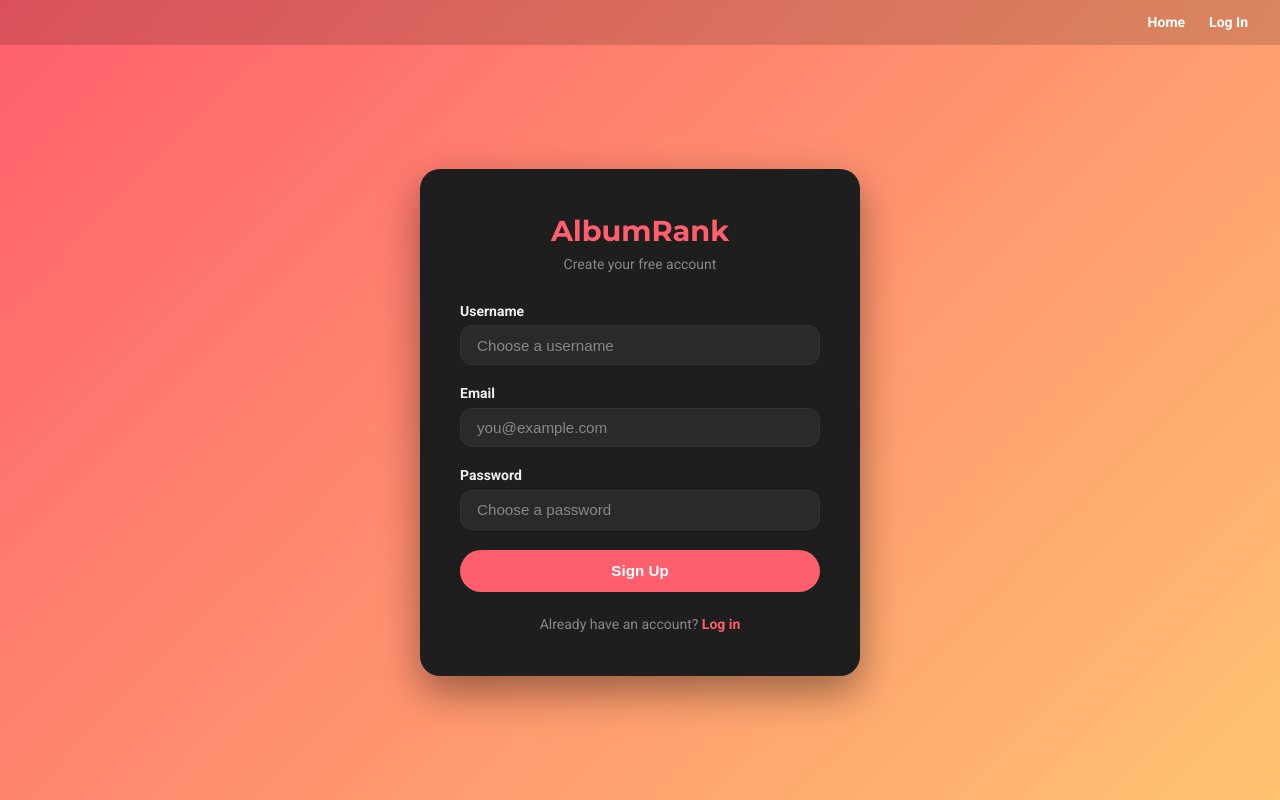
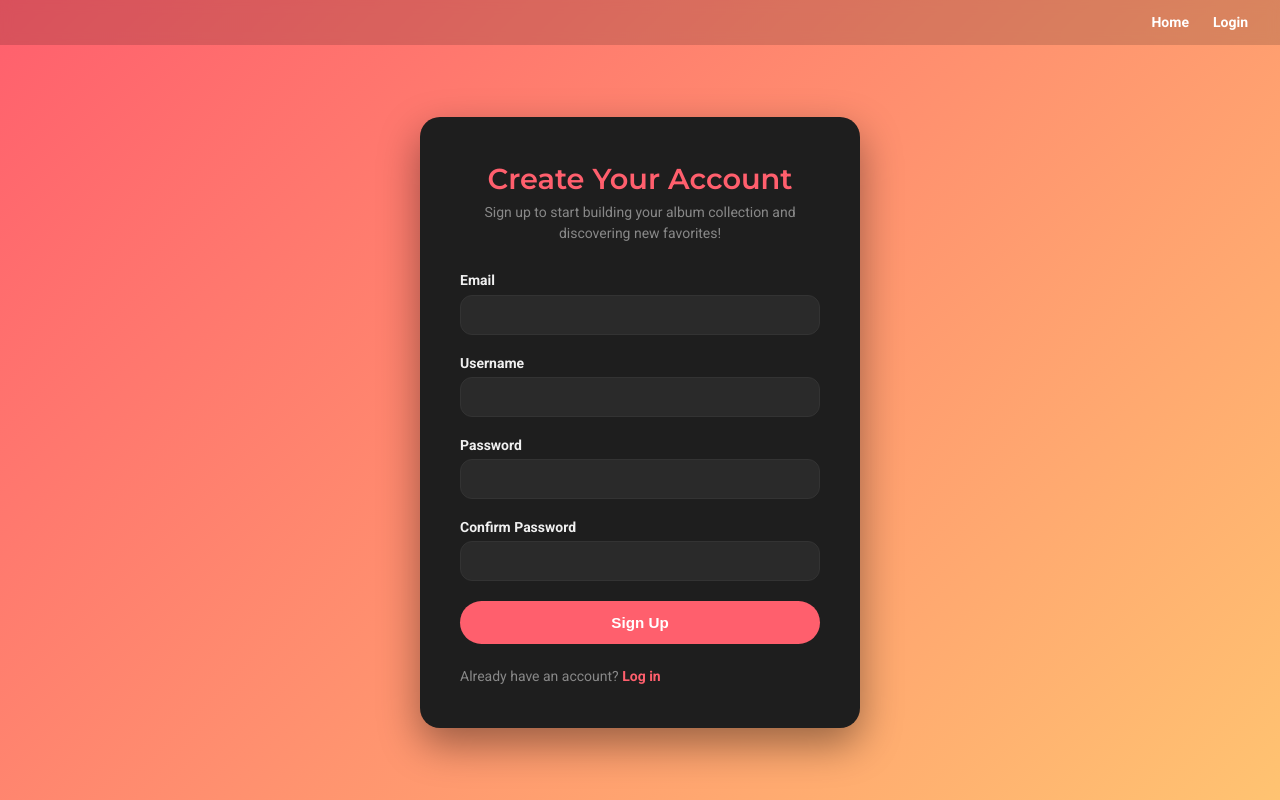
Before and after one commit to NYTLAIT/ACS-2930-Album-Platform, a Flask app: page /signup in a window 1280 px wide. Run offline with Flask 3, Linux system fonts and the light colour scheme.

```diff
--- a/config.py
+++ b/config.py
@@ -12,6 +12,8 @@ class DevelopmentConfig(Config):
     """Development configuration"""
     SQLALCHEMY_DATABASE_URI = os.getenv("DATABASE_URL", "sqlite:///album_platform.db")
     DEBUG = True
+    # Im hell not dealign with csrf
+    WTF_CSRF_ENABLED = False
 
 class ProductionConfig(Config):
     """Production configuration"""
--- a/ecouter.py
+++ b/ecouter.py
@@ -22,6 +22,7 @@ from datetime import datetime, timedelta
 import spotipy
 from flask import Flask, flash, jsonify, redirect, render_template, request, url_for
 from flask_login import LoginManager, current_user, login_required, login_user, logout_user
+from flask_wtf import CSRFProtect
 
 from spotipy.oauth2 import SpotifyClientCredentials
 from sqlalchemy import func
@@ -47,6 +48,11 @@ load_dotenv()
 def create_app(config_class=DevelopmentConfig):
     app = Flask(__name__)
     app.config.from_object(config_class)
+
+    # ── Initialize CSRF ─────────────────────────────
+    csrf = CSRFProtect(app)
+    if not app.config.get("WTF_CSRF_ENABLED", True):
+        csrf._disable_on_request = True
 
     # ── Database ──────────────────────────────────────────────
     init_db(app)
@@ -842,7 +848,7 @@ def create_app(config_class=DevelopmentConfig):
 
         if query:
             try:
-                results = app.spotify.search(q=query, type="album", limit=12)
+                results = app.spotify.search(q=query, type="album", limit=10)
                 for item in results.get("albums", {}).get("items", []):
                     albums.append({
                         "spotify_id":   item.get("id", ""),
@@ -897,7 +903,7 @@ def create_app(config_class=DevelopmentConfig):
         try:
             artist_data = app.spotify.artist(spotify_artist_id)
             albums_data = app.spotify.artist_albums(
-                spotify_artist_id, album_type="album", limit=20
+                spotify_artist_id, album_type="album", limit=10
             )
 
             images         = artist_data.get("images") or []
--- a/models/user.py
+++ b/models/user.py
@@ -38,7 +38,7 @@ class User(db.Model, UserMixin):
     # ── Password helpers ──────────────────────────────────────
     def set_password(self, password: str) -> None:
         """Hash and store a plaintext password."""
-        self.password_hash = generate_password_hash(password)
+        self.password_hash = generate_password_hash(password, method='pbkdf2:sha256')
 
     def check_password(self, password: str) -> bool:
         """Return True if the plaintext password matches the stored hash."""
--- a/static/auth.css
+++ b/static/auth.css
@@ -172,7 +172,7 @@ a {
     margin-top: 0.5rem;
 }
 
-.btn-submit {
+.btn-primary {
     width: 100%;
     padding: 0.8rem 1rem;
     border-radius: var(--r-pill);
@@ -185,7 +185,7 @@ a {
     transition: background var(--ease), transform var(--ease);
 }
 
-.btn-submit:hover {
+.btn-primary:hover {
     background: var(--accent-warm);
     color: #121212;
     transform: scale(1.02);
--- a/templates/signup.html
+++ b/templates/signup.html
@@ -1,31 +1,27 @@
-<!DOCTYPE html>
-<html lang="en">
+<!doctype html>
+<html>
 
 <head>
-    <meta charset="UTF-8">
-    <meta name="viewport" content="width=device-width, initial-scale=1.0">
+    <meta charset="utf-8" />
     <title>Sign Up | AlbumRank</title>
-    <link rel="stylesheet" href="{{ url_for('static', filename='auth.css') }}">
-    <link
-        href="https://fonts.googleapis.com/css2?family=Roboto:wght@400;700&family=Montserrat:wght@600;700&display=swap"
+    <link rel="stylesheet" href="{{ url_for('static', filename='auth.css') }}" />
+    <link href="https://fonts.googleapis.com/css2?family=Montserrat:wght@600&family=Roboto:wght@400;700&display=swap"
         rel="stylesheet">
 </head>
 
-<body>
-
+<body class="auth-body">
     <nav class="auth-nav">
         <a href="{{ url_for('index') }}">Home</a>
-        <a href="{{ url_for('login') }}">Log In</a>
+        <a href="{{ url_for('login') }}">Login</a>
     </nav>
-
     <main class="auth-main">
-        <div class="auth-card">
-            <h1>AlbumRank</h1>
-            <p class="auth-subtitle">Create your free account</p>
+        <section class="auth-card">
+            <h1>Create Your Account</h1>
+            <p class="auth-subtitle">Sign up to start building your album collection and discovering new favorites!</p>
 
             {% with messages = get_flashed_messages(with_categories=true) %}
             {% if messages %}
-            <ul class="flash-list">
+            <ul class="flash-messages">
                 {% for category, message in messages %}
                 <li class="flash flash-{{ category }}">{{ message }}</li>
                 {% endfor %}
@@ -33,51 +29,67 @@
             {% endif %}
             {% endwith %}
 
-            <form method="POST" class="auth-form" novalidate>
+            <form method="post" class="auth-form">
                 {{ form.hidden_tag() }}
 
                 <div class="form-group">
-                    {{ form.username.label(class="form-label") }}
-                    {{ form.username(class="form-input", placeholder="Choose a username", autocomplete="username") }}
-                    {% if form.username.errors %}
-                    <ul class="field-errors">
-                        {% for e in form.username.errors %}<li>{{ e }}</li>{% endfor %}
+                    {{ form.email.label(class_="form-label") }}
+                    {{ form.email(class_="form-input") }}
+                    {% if form.email.errors %}
+                    <ul class="form-errors">
+                        {% for error in form.email.errors %}
+                        <li>{{ error }}</li>
+                        {% endfor %}
                     </ul>
                     {% endif %}
                 </div>
 
                 <div class="form-group">
-                    {{ form.email.label(class="form-label") }}
-                    {{ form.email(class="form-input", placeholder="you@example.com", autocomplete="email") }}
-                    {% if form.email.errors %}
-                    <ul class="field-errors">
-                        {% for e in form.email.errors %}<li>{{ e }}</li>{% endfor %}
+                    {{ form.username.label(class_="form-label") }}
+                    {{ form.username(class_="form-input") }}
+                    {% if form.username.errors %}
+                    <ul class="form-errors">
+                        {% for error in form.username.errors %}
+                        <li>{{ error }}</li>
+                        {% endfor %}
                     </ul>
                     {% endif %}
                 </div>
 
                 <div class="form-group">
-                    {{ form.password.label(class="form-label") }}
-                    {{ form.password(class="form-input", placeholder="Choose a password", autocomplete="new-password")
-                    }}
+                    {{ form.password.label(class_="form-label") }}
+                    {{ form.password(class_="form-input") }}
                     {% if form.password.errors %}
-                    <ul class="field-errors">
-                        {% for e in form.password.errors %}<li>{{ e }}</li>{% endfor %}
+                    <ul class="form-errors">
+                        {% for error in form.password.errors %}
+                        <li>{{ error }}</li>
+                        {% endfor %}
+                    </ul>
+                    {% endif %}
+                </div>
+
+                <div class="form-group">
+                    {{ form.confirm_password.label(class_="form-label") }}
+                    {{ form.confirm_password(class_="form-input") }}
+                    {% if form.confirm_password.errors %}
+                    <ul class="form-errors">
+                        {% for error in form.confirm_password.errors %}
+                        <li>{{ error }}</li>
+                        {% endfor %}
                     </ul>
                     {% endif %}
                 </div>
 
                 <div class="form-actions">
-                    {{ form.submit(class="btn-submit") }}
+                    {{ form.submit(class_="btn-primary") }}
                 </div>
+
+                <p class="auth-switch">
+                    Already have an account? <a href="{{ url_for('login') }}">Log in</a>
+                </p>
             </form>
-
-            <p class="auth-switch">
-                Already have an account? <a href="{{ url_for('login') }}">Log in</a>
-            </p>
-        </div>
+        </section>
     </main>
-
 </body>
 
 </html>
```
Also changed, not shown: templates/login.html (+29 -31 lines), instance/album_platform.db, 1 other file.
